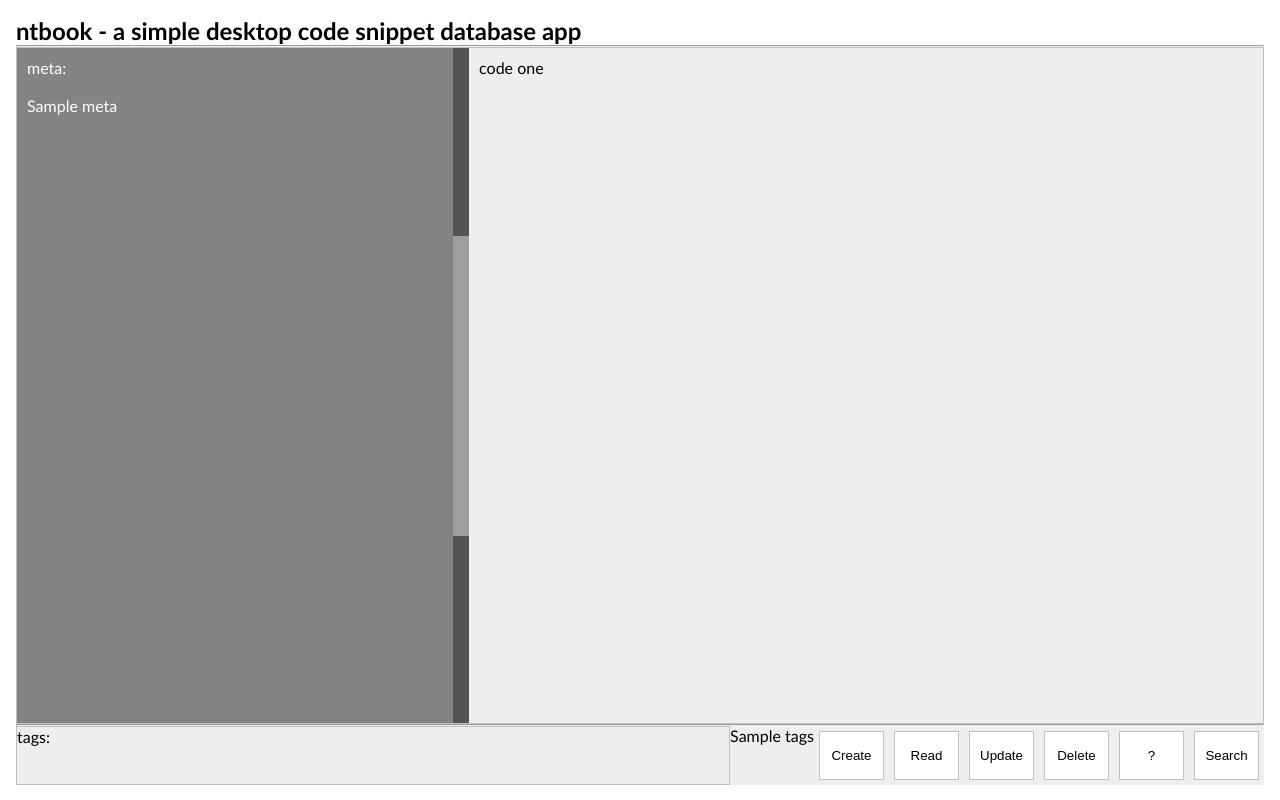
After one commit to keithostertag/ntbook_cbv, a Django app: template crud2_project/templates/layout.html in a window 1280 px wide. The commit adds this page. Run offline with Django 3.2, Linux system fonts and the light colour scheme; data comes from the database, SQL or seed files in the repository; the template is opened without the code that fills it: values that come from a table or form of the project are taken from there, most other values are stand-ins (such as "Sample title", 1, 10 or a date in 2020); some libraries are stand-ins or nearby versions; grey boxes are pictures that could not be loaded.

Commit message:
added assets, fixed ntbook_list

```diff
--- /dev/null
+++ b/assets/css/ntb.css
@@ -0,0 +1,131 @@
+*, *:before, *:after {
+  -moz-box-sizing: border-box;
+    -webkit-box-sizing: border-box;
+      box-sizing: border-box;
+      margin: 0;
+      padding: 0;
+  }
+
+html,
+body {
+  height: 100vh;
+  font-family: 'Trebuchet MS', 'Lucida Sans Unicode', 'Lucida Grande', 'Lucida Sans', Arial, sans-serif;
+  padding: 0;
+  margin: 0;
+  overflow: auto;
+}
+
+.page-container {
+  height: 92%;
+  margin: 1rem;
+}
+
+
+/* horizontal panel*/
+
+.panel-container {
+  display: flex;
+  flex-direction: row;
+  border: 1px solid silver;
+  overflow: hidden;
+  height: 92%;
+
+  /* avoid browser level touch actions */
+  xtouch-action: none;
+}
+
+.panel-left {
+  flex: 0 0 auto;
+  padding: 10px;
+  height: 100%;
+  /*-jer- setting width to 35% will make the panel-left element start out
+  a little smaller than the panel-right by default*/
+  width: 35%;
+  min-width: 10%;
+  max-width: 75%;
+  white-space: wrap;
+  background: #838383;
+  color: white;
+}
+
+.splitter {
+  flex: 0 0 auto;
+  width: 1rem;
+  background: url(https://raw.githubusercontent.com/RickStrahl/jquery-resizable/master/assets/vsizegrip.png) center center no-repeat #535353;
+  height: 100%;
+  cursor: col-resize;
+}
+
+.panel-right {
+  flex: 1 1 auto;
+  /* resizable */
+  padding: 10px;
+  height: 100%;
+  min-width: 10%;
+  max-width: 90%;
+  background: #eee;
+}
+
+/*-jer- this rule allows the pre element to wrap IF it needs to*/
+.panel-right pre {
+  white-space: pre-wrap;
+}
+
+.panel-bottom {
+  display: flex;
+  flex-direction: row;
+  width:  100%;
+  /*-jer- place the items in the panel-bottom to the right*/
+  justify-content: flex-end;
+  height: 8%;
+  background: #eee;
+}
+
+.tags {
+  height: 100%;
+  flex: 3 1 auto;
+  background: #eee;
+  border: 1px solid silver;
+
+}
+
+.nav  {
+  display: flex;
+  flex-direction: row;
+  justify-content: space-between;
+  height: 100%;
+  /*-jer- make background of nav inherit parent background color*/
+  background: inherit;
+}
+
+.button {
+  background: #fff;
+  border: 1px solid silver;
+  /*-jer- added width and a little margin to make pretty*/
+  width: 65px;
+  margin: 5px;
+}
+
+/*hide smallsize heading for device width > 798*/
+.smallsize  {
+  display: none;
+}
+
+
+@media only screen and (max-width: 798px)  {
+
+.smallsize  {
+  display: block;
+}
+
+/*hide fullsize heading for device width <= 798*/
+.fullsize  {
+  display: none;
+}
+
+.panel-left {
+  min-width: 5rem;
+}
+
+
+} /*end media queries*/
--- /dev/null
+++ b/assets/js/ntb.js
@@ -0,0 +1,9 @@
+$(".panel-left").resizable({
+  handleSelector: ".splitter",
+  resizeHeight: false
+});
+
+// $(".panel-top").resizable({
+//   handleSelector: ".splitter-horizontal",
+//   resizeWidth: false
+// });
--- /dev/null
+++ b/crud2_project/templates/layout.html
@@ -0,0 +1,64 @@
+<!doctype html>
+{% load static from staticfiles %}
+
+<head>
+    <meta charset="utf-8"/>
+    <meta name="viewport" content="width=device-width, initial-scale=1.0"/>
+    <title>ntbook - a simple desktop code snippet database app</title>
+    <link rel = "stylesheet" type = "text/css" href = "{% static 'css/ntb.css' %}" />
+    {% comment %}the following static tag is for app specific CSS in other templates{% endcomment %}
+    {% block static %}{% endblock %}
+</head>
+
+    <body style="">
+        <div class="page-container">
+
+            <h2 class="fullsize">
+               ntbook - a simple desktop code snippet database app
+            </h2>
+
+            <h2 class="smallsize">
+              ntbook - desktop code snippet database
+           </h2>
+            <hr />
+
+            <div class="panel-container">
+
+                <div class="panel-left" >
+                  meta:<p><br>
+                    {% block meta %}{{ meta }}{% endblock%}
+                </div>
+
+                <div class="splitter">
+                </div>
+
+                <div class="panel-right">
+                  {% block content %}{{ ntbook }}{% endblock content%}
+                </div>
+
+            </div>     {% comment %}<!-- panel-container -->{% endcomment %}
+
+
+            <hr />
+
+            <div class="panel-bottom">
+              <div class="tags">tags:  </div>
+                {% block tags %}{{ tags }}{% endblock%}
+              <div class="nav">
+                  <button type="button" class="button">Create</button>
+                  <button type="button" class="button">Read</button>
+                  <button type="button" class="button">Update</button>
+                  <button type="button" class="button">Delete</button>
+                  <button type="button" class="button">?</button>
+                  <button type="button" class="button">Search</button>
+              </div>
+
+            </div>
+
+        </div>  {% comment %}<!-- page-container -->{% endcomment %}
+        <script src="https://cdnjs.cloudflare.com/ajax/libs/jquery/3.1.1/jquery.min.js" type="text/javascript" charset="utf-8"></script>
+        <script src="{% static 'js/jquery-resizeable.js' %}" type="text/javascript" charset="utf-8"></script>
+        <script src="{% static 'js/ntb.js' %}" type="text/javascript"></script>
+
+    </body>
+    </html>
--- a/ntbs/templates/ntbs/ntbook_list.html
+++ b/ntbs/templates/ntbs/ntbook_list.html
@@ -8,4 +8,4 @@
     {% endfor %}
 </ul>
 
-<a href="{% url "ntb_new" %}">New</a>
+<a href="{% url "ntbook_new" %}">New</a>
```
Also changed, not shown: assets/js/jquery-resizeable.js (added).
